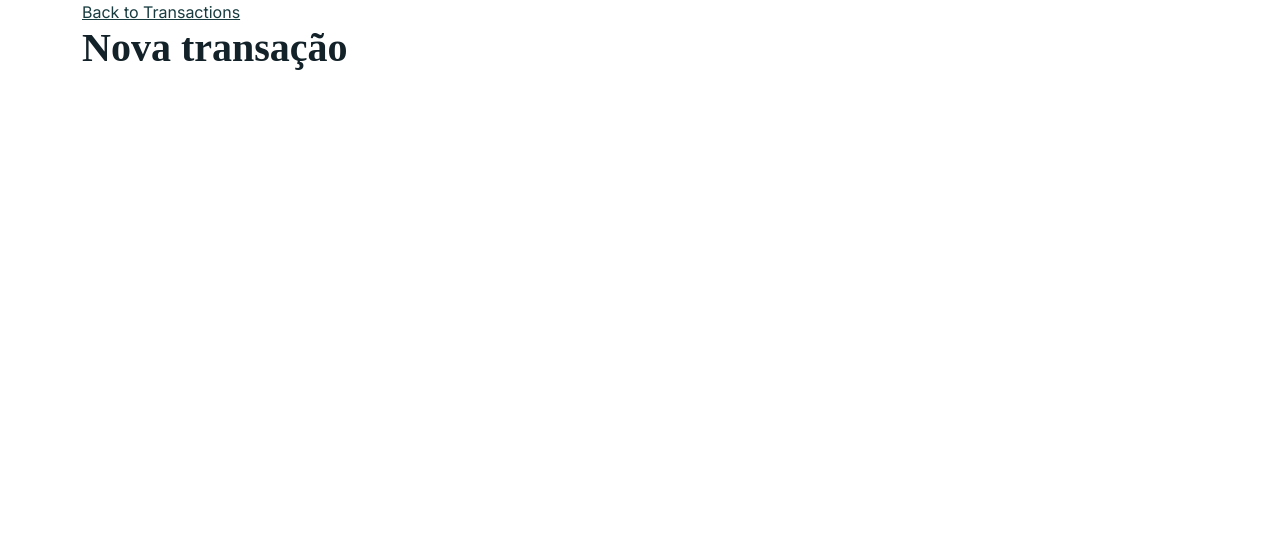
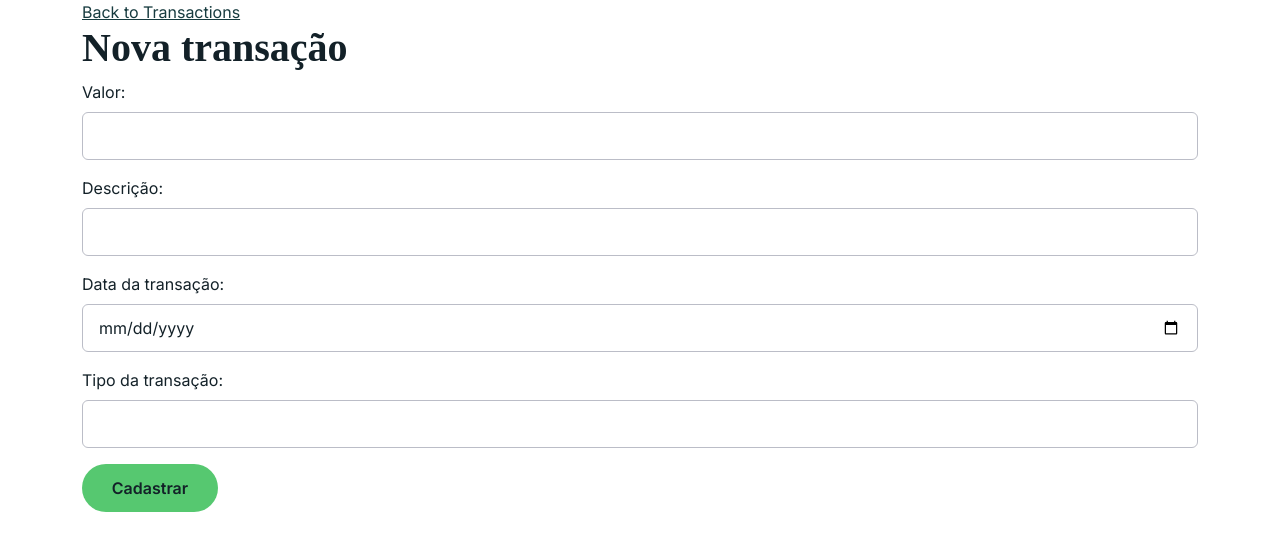
Before and after one commit to jmscarpa/budget-web, an Angular app: page /transactions/new in a window 1280 px wide. Shown: the top 550 px of the page. Built offline with nearby package versions, Linux system fonts and the light colour scheme; a web font is replaced by a local one.

Commit message:
feat: init all transactions filters

```diff
--- a/src/app/app.module.ts
+++ b/src/app/app.module.ts
@@ -14,6 +14,8 @@ import TransactionsListComponent from './pages/transactions-list/transactions-li
 import { TransactionDetailsComponent } from './pages/transactions-details/transaction-details.component';
 import { NewTransactionComponent } from './pages/new-transaction/new-transaction.component';
 
+import { ReactiveFormsModule } from '@angular/forms';
+
 @NgModule({
   declarations: [
     AppComponent,
@@ -25,8 +27,8 @@ import { NewTransactionComponent } from './pages/new-transaction/new-transaction
     NewTransactionComponent,
   ],
 
-  imports: [BrowserModule, AppRoutingModule, HttpClientModule],
+  imports: [BrowserModule, AppRoutingModule, HttpClientModule, ReactiveFormsModule],
   providers: [],
   bootstrap: [AppComponent],
 })
-export class AppModule {}
+export class AppModule { }
--- a/src/app/pages/home/home.component.html
+++ b/src/app/pages/home/home.component.html
@@ -1,5 +1,3 @@
 <h2>Home</h2>
 
-<app-hello-badge name="Bizzotto"></app-hello-badge>
-
 <a [routerLink]="['transactions']">My Transactions</a>
--- a/src/app/pages/new-transaction/new-transaction.component.html
+++ b/src/app/pages/new-transaction/new-transaction.component.html
@@ -1,3 +1,24 @@
 <a [routerLink]="['/transactions']">Back to Transactions</a>
 
 <h2>Nova transação</h2>
+
+<form>
+    <div class="mb-3">
+        <label for="value" class="form-label">Valor: </label>
+        <input id="value" type="number" class="form-control">
+    </div>
+    <div class="mb-3">
+        <label for="description" class="form-label">Descrição: </label>
+        <input id="description" type="text" class="form-control">
+    </div>
+    <div class="mb-3">
+        <label for="transaction_date" class="form-label">Data da transação: </label>
+        <input id="transaction_date" type="date" class="form-control">
+    </div>
+    <div class="mb-3">
+        <label for="transaction_type" class="form-label">Tipo da transação: </label>
+        <input id="transaction_type" type="text" class="form-control">
+    </div>
+
+    <button type="submit" class="btn btn-primary">Cadastrar</button>
+</form>
--- a/src/app/pages/new-transaction/new-transaction.component.ts
+++ b/src/app/pages/new-transaction/new-transaction.component.ts
@@ -1,10 +1,13 @@
-import { Component } from "@angular/core";
+import { Component, OnInit } from "@angular/core";
+import { ApiService } from "src/app/services/api.service";
 
 @Component({
     selector: "app-new-transaction",
     templateUrl: "./new-transaction.component.html",
 })
 
-export class NewTransactionComponent{
-    constructor(){}
+export class NewTransactionComponent implements OnInit{
+    constructor(private api: ApiService){}
+
+    ngOnInit(): void {}
 }
--- a/src/app/pages/transactions-list/transactions-list.component.html
+++ b/src/app/pages/transactions-list/transactions-list.component.html
@@ -1,4 +1,5 @@
 <a [routerLink]="['']">Back to Home</a>
+
 <div class="row">
     <div class="col-4">
         <h2>Minhas transações</h2>
@@ -9,6 +10,21 @@
         </button>
     </div>
 </div>
+<hr class="mb-8"/>
+
+<div class="row">
+    <div class="col-2">
+        <button>Mostrar todas</button>
+    </div>
+    <div class="col-2">
+        <button>Mostrar entradas</button>
+    </div>
+    <div class="col-2">
+        <button>Mostrar saidas</button>
+    </div>
+</div>
+
+<hr class="mt-8"/>
 
 <div *ngFor="let transaction of transactions">
     <div (click)="navigateToTransaction(transaction.id)" style="padding-bottom: 16px">
--- a/src/app/pages/transactions-list/transactions-list.component.ts
+++ b/src/app/pages/transactions-list/transactions-list.component.ts
@@ -2,7 +2,6 @@ import { Component, OnInit } from '@angular/core';
 import { Transaction, TransactionIndex } from 'src/app/models/transaction';
 import { ApiService } from 'src/app/services/api.service';
 import { Router } from '@angular/router';
-
 @Component({
   selector: 'app-transactions-list',
   templateUrl: './transactions-list.component.html',
```
Also changed, not shown: src/pipes/capitaliza.pipe.ts (added, +15 -0 lines).
